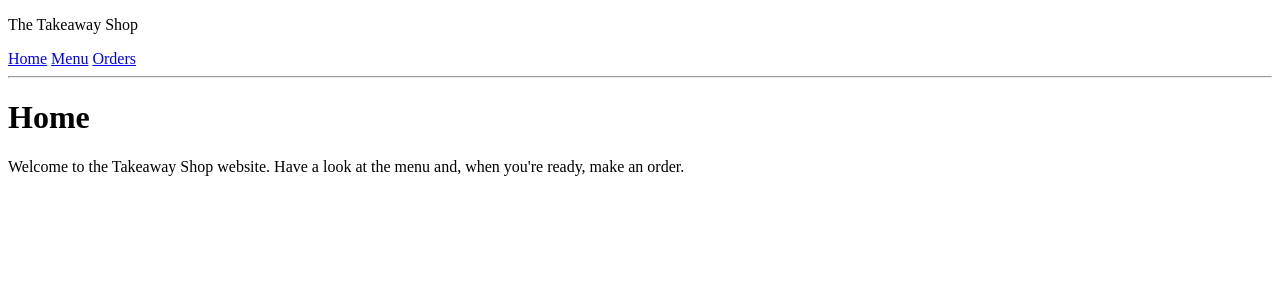
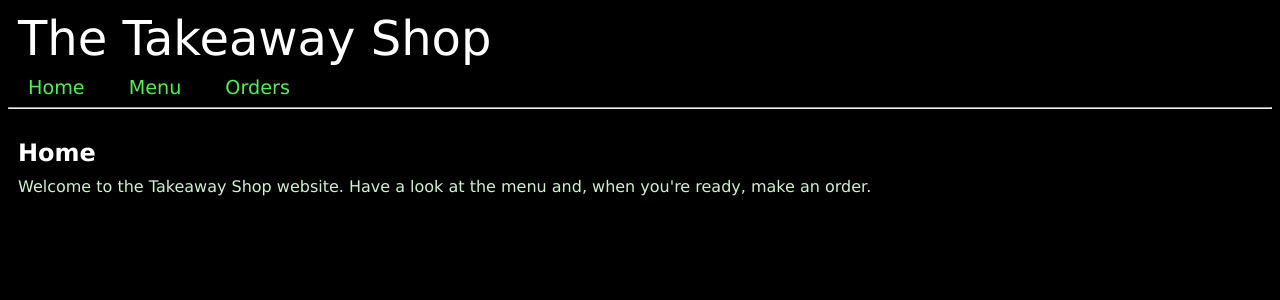
Before and after one commit to mc-sbc/takeaway-activity, a Flask app: page / in a window 1280 px wide. Shown: the top 300 px of the page. Run offline with Flask 2, Linux system fonts and the light colour scheme.

Commit message:
CSS styles added to base

```diff
--- a/app/templates/base.html
+++ b/app/templates/base.html
@@ -1,10 +1,67 @@
 <!DOCTYPE html>
 <html>
+    <style>
+
+        body{
+            background-color: black;
+        }
+
+        h1, p, a{
+            font-family: Verdana, Geneva, Tahoma, sans-serif;
+            color: white;
+            margin: 10px;
+        }
+
+        h1 {
+            margin-top: 30px;
+            font-size: 150%;
+        }
+
+        a {
+            font-size: 120%;
+            padding: 10px;
+            text-decoration: none;
+            color: rgb(83, 240, 83);
+        }
+        a:hover {
+            color: rgb(206, 241, 206);
+        }
+
+        p {
+            color: rgb(206, 241, 206);
+        }
+
+        th, td {
+            border: 1px solid;
+            border-radius: 5px;
+            width: 30%;
+            height: 50px;
+            padding: 10px;
+        }
+
+        th {
+            background-color: rgb(83, 240, 83);
+            font-weight: bold;
+        }
+
+        td {
+            background-color: rgb(206, 241, 206);
+        }
+
+        .heading{
+            font-size: 300%;
+            margin: 10px;
+            color: white;
+        }
+
+    </style>
+
     <head>
         <title>{{ title }} - The Takeaway Shop</title>
     </head>
+
     <body>
-        <p>The Takeaway Shop</p>
+        <p class="heading">The Takeaway Shop</p>
         <a href="{{ url_for('index') }}">Home</a>
         <a href="{{ url_for('menu') }}">Menu</a>
         <a href="{{ url_for('orders') }}">Orders</a>
@@ -12,4 +69,5 @@
         {% block content %}
         {% endblock %}
     </body>
+
 </html>
--- a/app/templates/index.html
+++ b/app/templates/index.html
@@ -1,6 +1,7 @@
 {% extends 'base.html' %}
 
 {% block content %}
+
 <h1>Home</h1>
 <p>
     Welcome to the Takeaway Shop website.
--- a/app/templates/orders.html
+++ b/app/templates/orders.html
@@ -1,9 +1,6 @@
 {% extends 'base.html' %}
 
 {% block content %}
-<style>
-
-</style>
 
 <h1>Orders</h1>
 <p>
```
Also changed, not shown: app/templates/menu.html (+0 -17 lines).
